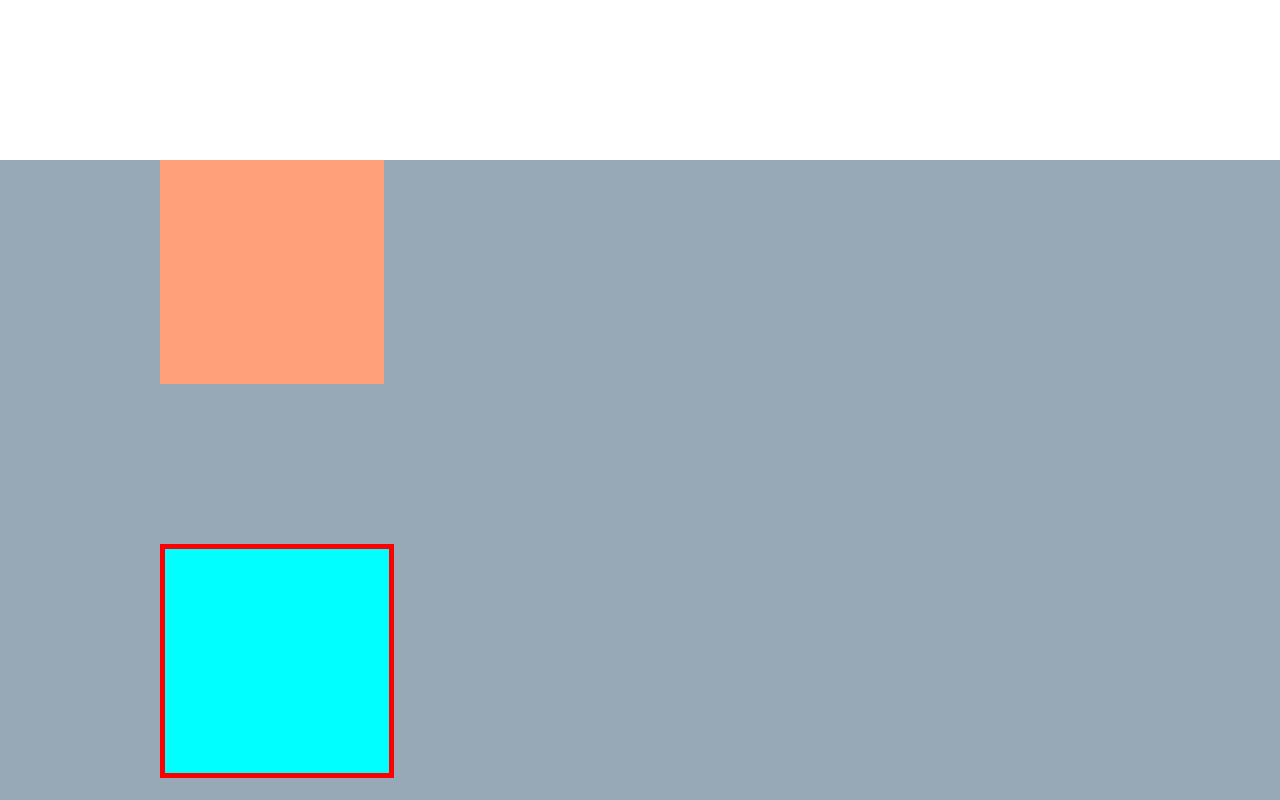
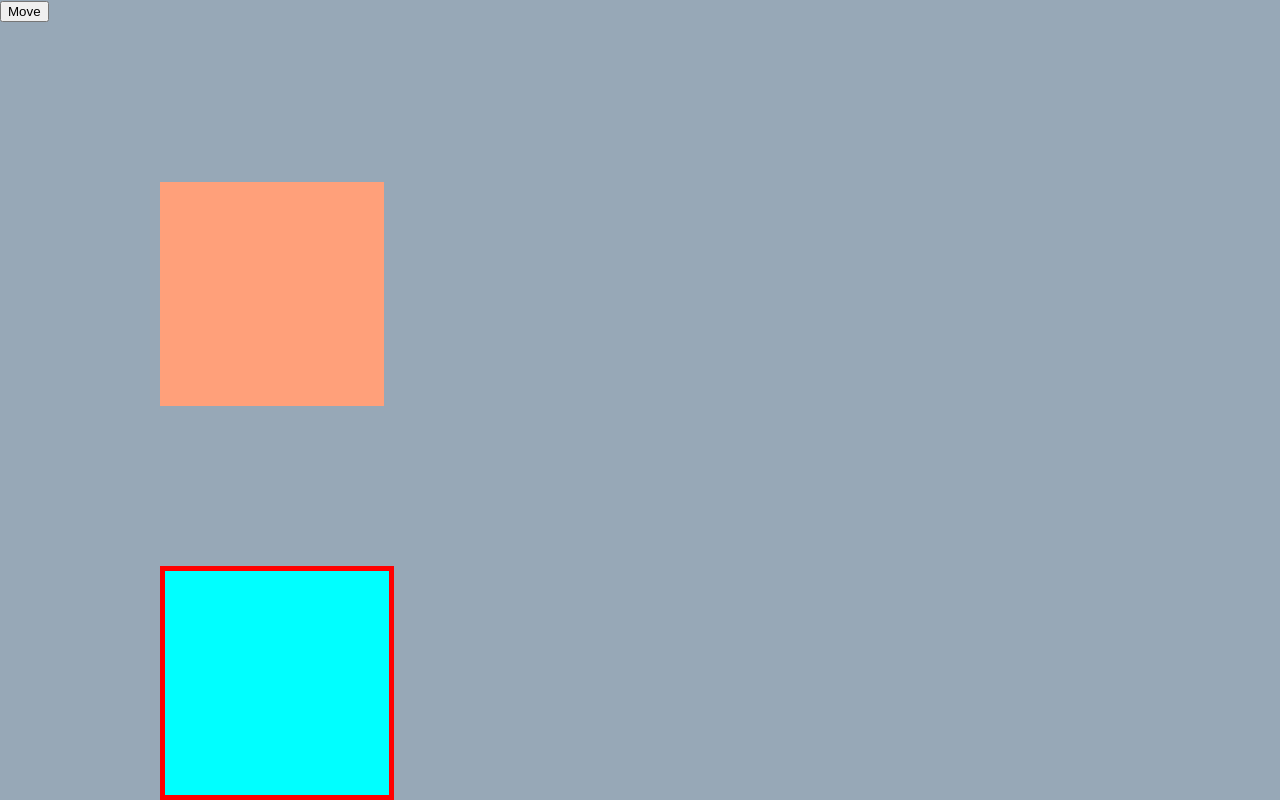
Before and after one commit to dtressel/here2there-testing, a React (Create React App) app: page / in a window 1280 px wide. Shown: the top 800 px of the page. Built offline with nearby package versions, Linux system fonts and the light colour scheme.

Commit message:
main updates

```diff
--- a/src/App.js
+++ b/src/App.js
@@ -1,16 +1,18 @@
 import './App.css';
 import Here from './Here';
 import There from './There';
+import move from './move';
 
 function App() {
   return (
     <div className="App">
+      <button onClick={() => move(1, 2)}>Move</button>
       <div className="App-test-div2"></div>
       <Here className="App-add-margin" locationId="1">
         <div className="App-test-div"></div>
       </Here>
       <div className="App-test-div2"></div>
-      <There sizeRef="1" className="App-make-yellow" />
+      <There sizeRef="1" locationId="2" className="App-make-yellow" />
     </div>
   );
 }
--- a/src/There/There.js
+++ b/src/There/There.js
@@ -10,7 +10,6 @@ const There = (props) => {
     console.log("sizeRef = ", sizeRefElement);
     setHeight(sizeRefElement.offsetHeight);
     setWidth(sizeRefElement.offsetWidth);
-    // console.log(innerRef.current.getBoundingClientRect());
   }, []);
 
   return (
--- /dev/null
+++ b/src/move/index.js
@@ -0,0 +1,3 @@
+import move from "./move";
+
+export default move;
--- /dev/null
+++ b/src/move/move.js
@@ -0,0 +1,15 @@
+function move(fromId, toId) {
+  const fromElement = document.querySelector(`[data-h2t-location="${fromId}"]`);
+  const toElement = document.querySelector(`[data-h2t-location="${toId}"]`);
+  const fromCoord = document.querySelector(`[data-h2t-location="${fromId}"]`).getBoundingClientRect();
+  const toCoord = document.querySelector(`[data-h2t-location="${toId}"]`).getBoundingClientRect();
+  console.log(fromCoord);
+  console.log(toCoord);
+  const xMove = toCoord.x - fromCoord.x;
+  const yMove = toCoord.y - fromCoord.y;
+  console.log(xMove, yMove);
+  console.log(fromElement);
+
+}
+
+export default move;
```
